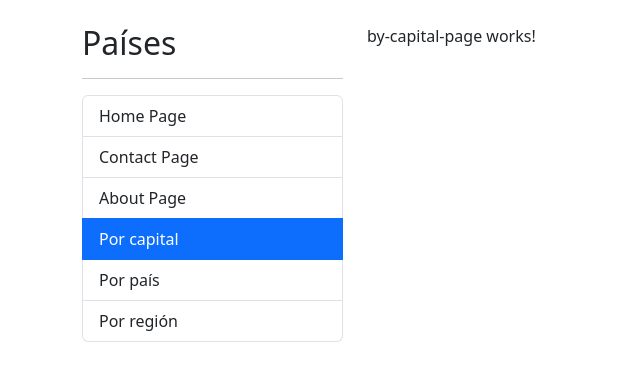
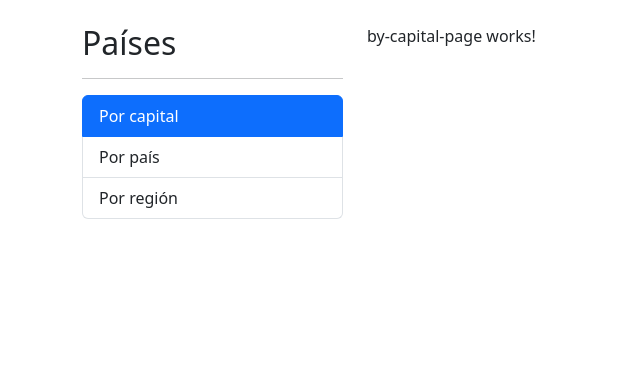
Before and after one commit to ferpaz/04-countryApp, an Angular app: page /countries/by-capital in a window 1280 px wide. Shown: the top 380 px of the page, without its empty margins (0-640 px from the left). Built offline with nearby package versions, Linux system fonts and the light colour scheme.

Commit message:
Se eliminaron las paginas creadas en shared solo para probar el routing básico creado anteriormente.  Se dejo solo el routing al modulo countries

```diff
--- a/src/app/countries/countries-routing.module.ts
+++ b/src/app/countries/countries-routing.module.ts
@@ -11,7 +11,8 @@ const routes: Routes = [
   { path: 'by-capital', component: ByCapitalPageComponent },
   { path: 'by-region', component: ByRegionPageComponent },
   { path: 'by-country', component: ByCountryPageComponent },
-  { path: 'by/:id', component: CountryPageComponent }
+  { path: 'by/:id', component: CountryPageComponent },
+  { path: '**', redirectTo: 'by-capital' }
 ];
 
 
--- a/src/app/shared/pages/sidebar/sidebar.component.html
+++ b/src/app/shared/components/sidebar/sidebar.component.html
@@ -2,27 +2,6 @@
 <hr>
 
 <ul class="list-group">
-  <li routerLink=""
-      routerLinkActive="active"
-      [routerLinkActiveOptions]="{ exact: true }"
-      class="list-group-item"
-      role="button">
-    Home Page
-  </li>
-
-  <li routerLink="contact"
-      routerLinkActive="active"
-      class="list-group-item"
-      role="button">
-    Contact Page
-  </li>
-
-  <li routerLink="about"
-      routerLinkActive="active"
-      class="list-group-item"
-      role="button">
-    About Page
-  </li>
 
   <li routerLink="countries/by-capital"
       routerLinkActive="active"
--- a/src/app/shared/pages/about-page/about-page.component.html
+++ /dev/null
@@ -1 +0,0 @@
-<p>about-page works!</p>
--- a/src/app/shared/pages/about-page/about-page.component.ts
+++ /dev/null
@@ -1,10 +0,0 @@
-import { Component } from '@angular/core';
-
-@Component({
-  selector: 'shared-about-page',
-  templateUrl: './about-page.component.html',
-  styles: ``
-})
-export class AboutPageComponent {
-
-}
--- a/src/app/shared/pages/contact-page/contact-page.component.html
+++ /dev/null
@@ -1 +0,0 @@
-<p>contact-page works!</p>
--- a/src/app/shared/pages/contact-page/contact-page.component.ts
+++ /dev/null
@@ -1,10 +0,0 @@
-import { Component } from '@angular/core';
-
-@Component({
-  selector: 'shared-contact-page',
-  templateUrl: './contact-page.component.html',
-  styles: ``
-})
-export class ContactPageComponent {
-
-}
--- a/src/app/shared/pages/home-page/home-page.component.html
+++ /dev/null
@@ -1 +0,0 @@
-<p>home-page works!</p>
--- a/src/app/shared/pages/home-page/home-page.component.ts
+++ /dev/null
@@ -1,10 +0,0 @@
-import { Component } from '@angular/core';
-
-@Component({
-  selector: 'shared-home-page',
-  templateUrl: './home-page.component.html',
-  styles: ``
-})
-export class HomePageComponent {
-
-}
```
Also changed, not shown: src/app/app-routing.module.ts (+1 -11 lines), src/app/shared/shared.module.ts (+1 -10 lines), src/app/shared/components/sidebar/sidebar.component.ts (renamed from src/app/shared/pages/sidebar/sidebar.component.ts).
